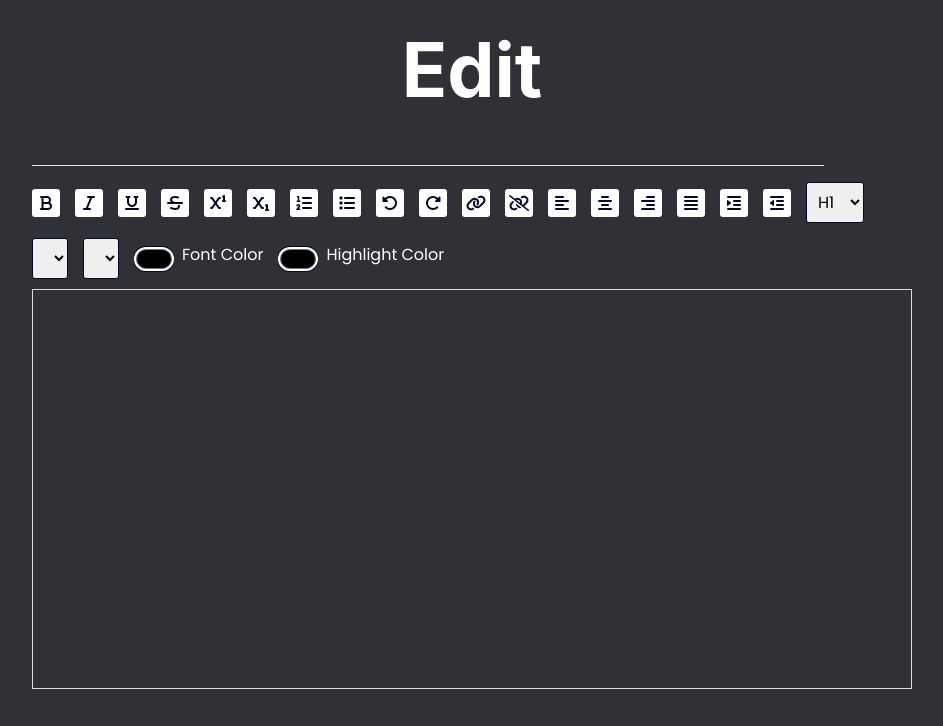
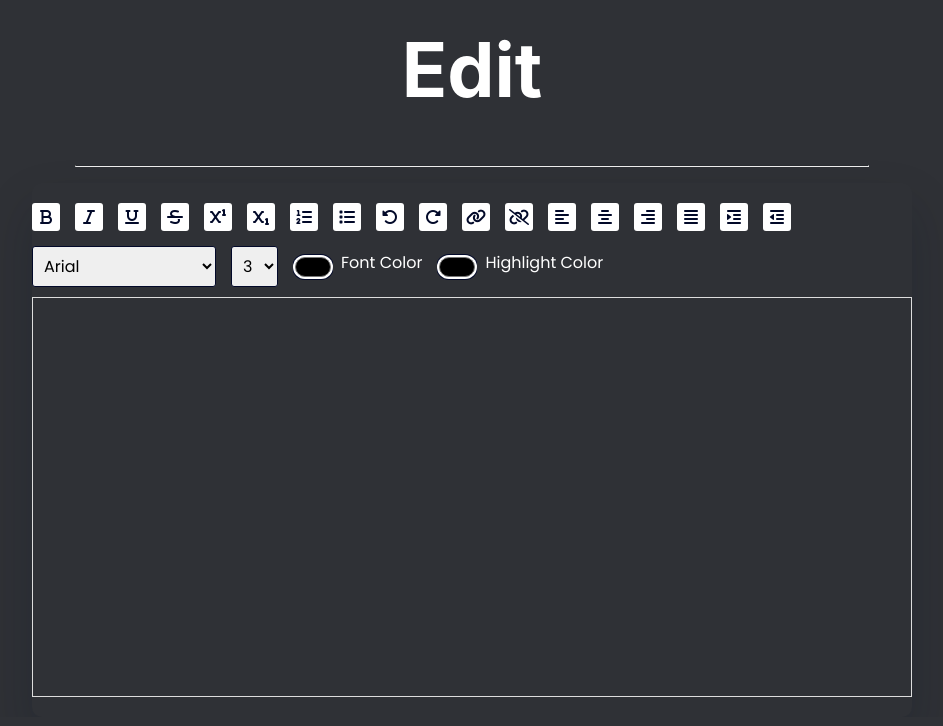
Before and after one commit to Anonymouseyy/nanotebook, a Flask app: page /edit in a window 1280 px wide. Shown: the part 74-800 px from the top of the page, without its empty margins (168-1111 px from the left). Run offline with Flask 2, Linux system fonts and the light colour scheme; the visitor is signed in with stand-in values (Sample User, id 1); lists and menus that the app fills with data are empty; some libraries are stand-ins or nearby versions.

Commit message:
fixed editor, ready to make backend

```diff
--- a/static/editor.css
+++ b/static/editor.css
@@ -7,13 +7,7 @@ body {
   background-color: #2f3136;
 }
 .container {
-  background-color: #ffffff;
-  width: 90vmin;
-  padding: 50px 30px;
-  position: absolute;
-  transform: translate(-50%, -50%);
-  left: 50%;
-  top: 50%;
+  padding: 20px 0px;
   border-radius: 10px;
   box-shadow: 0 25px 50px rgba(7, 20, 35, 0.2);
 }
@@ -23,7 +17,7 @@ body {
   align-items: center;
   gap: 15px;
 }
-button {
+.textbutton {
   height: 28px;
   width: 28px;
   display: grid;
@@ -71,6 +65,8 @@ input[type="color"]::-moz-color-swatch {
   border: 1px solid #dddddd;
   padding: 20px;
   height: 50vh;
+  overflow-x: hidden;
+  overflow-y: auto;
 }
 .active {
   background-color: #e0e9ff;
--- a/static/styles.css
+++ b/static/styles.css
@@ -100,3 +100,12 @@ h1 {
     font-size: 30;
     margin: 10px 20px 20px 20px;
 }
+
+.topline {
+    color: white;
+    width: 90%;
+    margin-left: auto;
+    margin-right: auto;
+    border-style: inset;
+    border-width: 1px;
+}
--- a/templates/create.html
+++ b/templates/create.html
@@ -6,6 +6,6 @@
 
 {% block main %}
     <h1>Create</h1>
-    <hr size=30 color="white" width=90%>
+    <hr class="topline">
 
 {% endblock %}
--- a/templates/editor.html
+++ b/templates/editor.html
@@ -1,9 +1,4 @@
 {% extends "layout.html" %}
-
-{% block head %}
-    <link href="/static/editor.css" rel="stylesheet">
-    <script src="/static/editor.js"></script>
-{% endblock %}
 
 {% block title %}
     Edit
@@ -12,77 +7,68 @@
 
 {% block main %}
     <h1>Edit</h1>
-    <hr size=30 color="white" width=90%>
-    <div>
+    <hr class="topline">
+    <div class="container">
     <div class="options">
         <!-- Text Format -->
-        <button id="bold" class="option-button format">
+        <button id="bold" class="option-button format textbutton">
         <i class="fa-solid fa-bold"></i>
         </button>
-        <button id="italic" class="option-button format">
+        <button id="italic" class="option-button format textbutton">
         <i class="fa-solid fa-italic"></i>
         </button>
-        <button id="underline" class="option-button format">
+        <button id="underline" class="option-button format textbutton">
         <i class="fa-solid fa-underline"></i>
         </button>
-        <button id="strikethrough" class="option-button format">
+        <button id="strikethrough" class="option-button format textbutton">
         <i class="fa-solid fa-strikethrough"></i>
         </button>
-        <button id="superscript" class="option-button script">
+        <button id="superscript" class="option-button script textbutton">
         <i class="fa-solid fa-superscript"></i>
         </button>
-        <button id="subscript" class="option-button script">
+        <button id="subscript" class="option-button script textbutton">
         <i class="fa-solid fa-subscript"></i>
         </button>
         <!-- List -->
-        <button id="insertOrderedList" class="option-button">
+        <button id="insertOrderedList" class="option-button textbutton">
             <div class="fa-solid fa-list-ol"></div>
         </button>
-        <button id="insertUnorderedList" class="option-button">
+        <button id="insertUnorderedList" class="option-button textbutton">
         <i class="fa-solid fa-list"></i>
         </button>
         <!-- Undo/Redo -->
-        <button id="undo" class="option-button">
+        <button id="undo" class="option-button textbutton">
         <i class="fa-solid fa-rotate-left"></i>
         </button>
-        <button id="redo" class="option-button">
+        <button id="redo" class="option-button textbutton">
         <i class="fa-solid fa-rotate-right"></i>
         </button>
         <!-- Link -->
-        <button id="createLink" class="adv-option-button">
+        <button id="createLink" class="adv-option-button textbutton">
         <i class="fa fa-link"></i>
         </button>
-        <button id="unlink" class="option-button">
+        <button id="unlink" class="option-button textbutton">
         <i class="fa fa-unlink"></i>
         </button>
         <!-- Alignment -->
-        <button id="justifyLeft" class="option-button align">
+        <button id="justifyLeft" class="option-button align textbutton">
         <i class="fa-solid fa-align-left"></i>
         </button>
-        <button id="justifyCenter" class="option-button align">
+        <button id="justifyCenter" class="option-button align textbutton">
         <i class="fa-solid fa-align-center"></i>
         </button>
-        <button id="justifyRight" class="option-button align">
+        <button id="justifyRight" class="option-button align textbutton">
         <i class="fa-solid fa-align-right"></i>
         </button>
-        <button id="justifyFull" class="option-button align">
+        <button id="justifyFull" class="option-button align textbutton">
         <i class="fa-solid fa-align-justify"></i>
         </button>
-        <button id="indent" class="option-button spacing">
+        <button id="indent" class="option-button spacing textbutton">
         <i class="fa-solid fa-indent"></i>
         </button>
-        <button id="outdent" class="option-button spacing">
+        <button id="outdent" class="option-button spacing textbutton">
         <i class="fa-solid fa-outdent"></i>
         </button>
-        <!-- Headings -->
-        <select id="formatBlock" class="adv-option-button">
-            <option value="H1">H1</option>
-            <option value="H2">H2</option>
-            <option value="H3">H3</option>
-            <option value="H4">H4</option>
-            <option value="H5">H5</option>
-            <option value="H6">H6</option>
-        </select>
         <!-- Font -->
         <select id="fontName" class="adv-option-button"></select>
         <select id="fontSize" class="adv-option-button"></select>
@@ -98,5 +84,6 @@
     </div>
     <div id="text-input" contenteditable="true"></div>
     </div>
+    <script src="/static/editor.js"></script>
 
 {% endblock %}
--- a/templates/index.html
+++ b/templates/index.html
@@ -6,7 +6,7 @@
 
 {% block main %}
     <h1>Home</h1>
-    <hr size=30 color="white" width=90%>
+    <hr class="topline">
     <ol class="js-grid notes-grid group dribbbles  container-fluid">
         {% for note in notes %}
             <li>
--- a/templates/layout.html
+++ b/templates/layout.html
@@ -10,9 +10,9 @@
         <!-- http://getbootstrap.com/docs/4.5/ -->
         <link rel="stylesheet" href="https://cdn.jsdelivr.net/npm/bootstrap@4.5.3/dist/css/bootstrap.min.css" integrity="sha384-TX8t27EcRE3e/ihU7zmQxVncDAy5uIKz4rEkgIXeMed4M0jlfIDPvg6uqKI2xXr2" crossorigin="anonymous">
 
-        <!-- Stylesheet -->
+        <!-- Stylesheets -->
         <link href="/static/styles.css" rel="stylesheet">
-        {% block head %}{% endblock %}
+        <link href="/static/editor.css" rel="stylesheet">
 
         <!-- http://getbootstrap.com/docs/4.5/ -->
         <script src="https://code.jquery.com/jquery-3.5.1.slim.min.js" integrity="sha384-DfXdz2htPH0lsSSs5nCTpuj/zy4C+OGpamoFVy38MVBnE+IbbVYUew+OrCXaRkfj" crossorigin="anonymous"></script>
@@ -23,9 +23,6 @@
 
         <!-- Google Fonts -->
         <link href="https://fonts.googleapis.com/css2?family=Poppins&display=swap" rel="stylesheet">
-
-        <!-- Stylesheet -->
-        <link rel="stylesheet" href="editor.css" >
 
         <title>Nanotebook: {% block title %}{% endblock %}</title>
 
```
